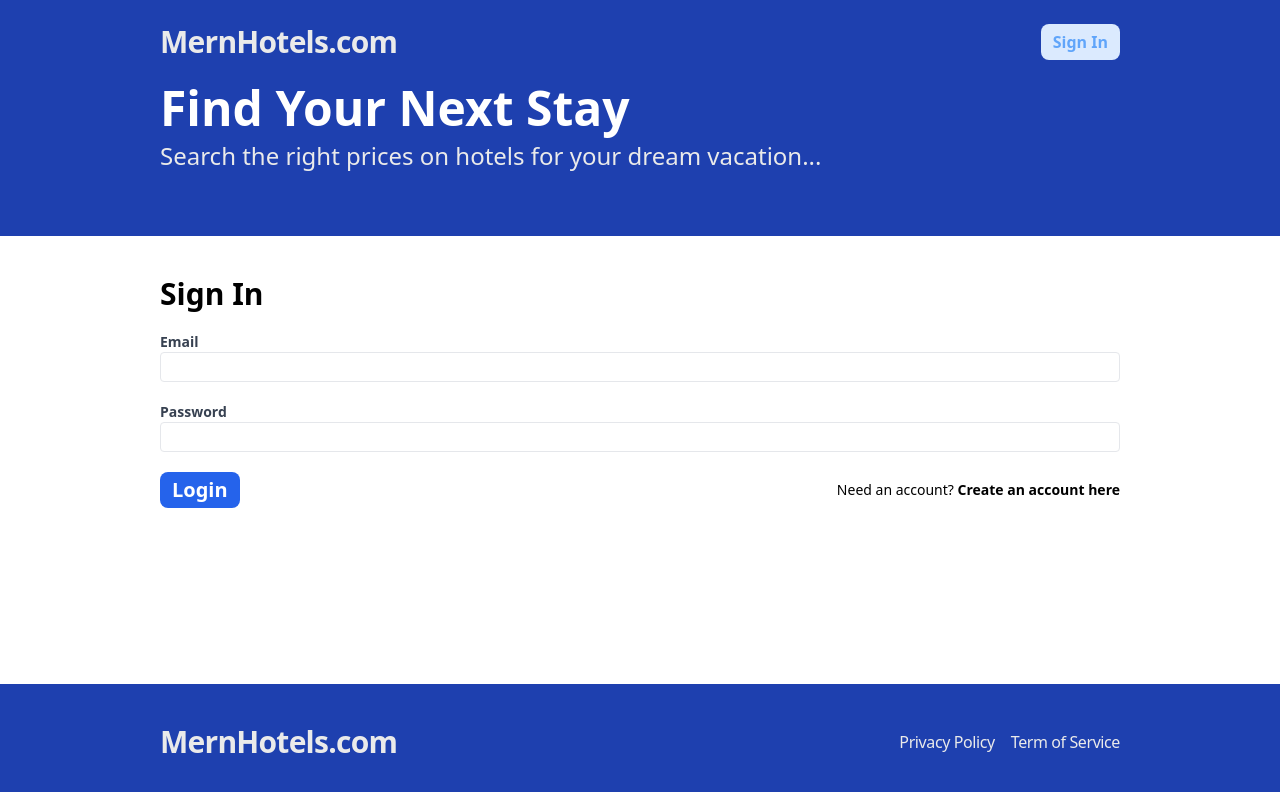
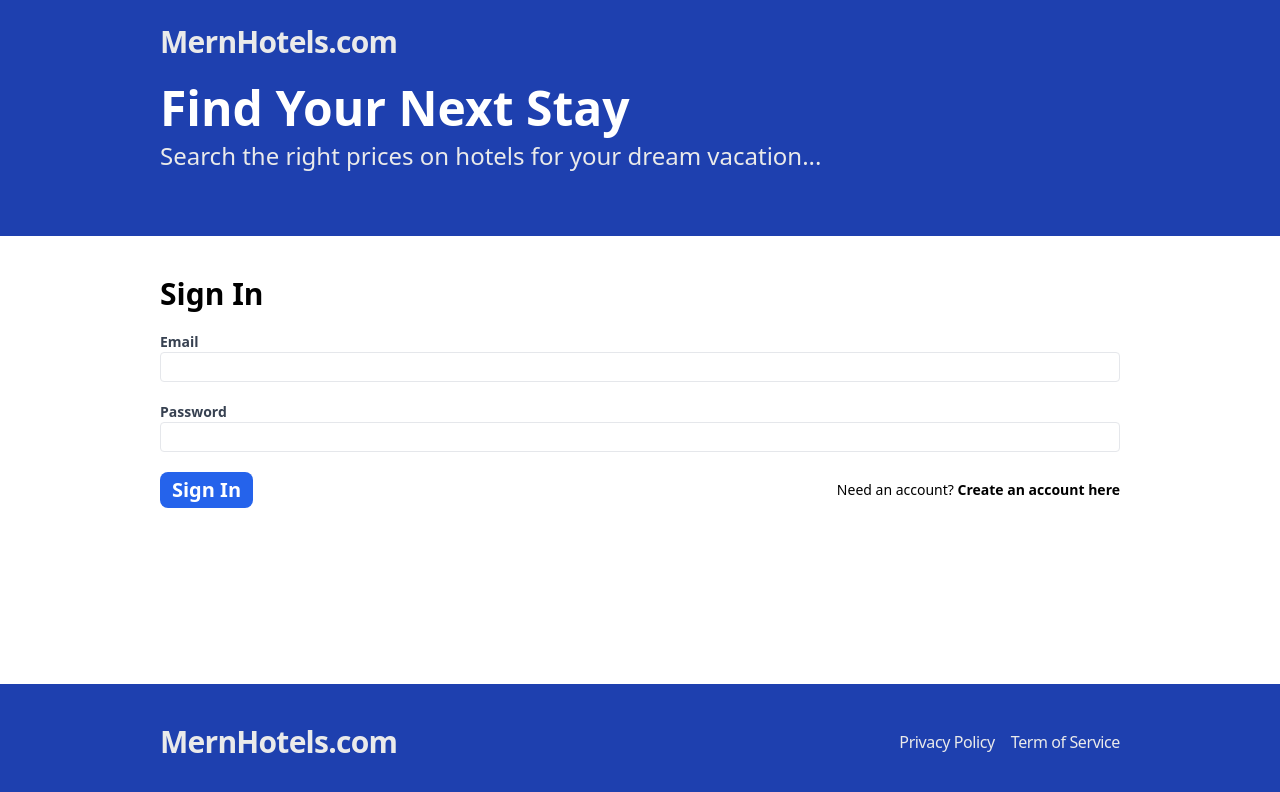
Before and after one commit to KaiIemsawat/MERN-HotelBooking, a React (Vite) app in the folder frontend/: page /sign-in in a window 1280 px wide. Shown: the top 792 px of the page. Built offline with nearby package versions, Linux system fonts and the light colour scheme; no server answers.

Commit message:
remove signin button from header if sign-in page

```diff
--- a/frontend/src/components/Header.tsx
+++ b/frontend/src/components/Header.tsx
@@ -1,10 +1,16 @@
-import { Link } from "react-router-dom";
+import { Link, useLocation } from "react-router-dom";
 
 import { useAppContext } from "../contexts/AppContext";
 import SignOutButton from "./SignOutButton";
 
 const Header = () => {
   const { isLoggedIn } = useAppContext();
+  const location = useLocation();
+
+  let urlLocation: string = location.pathname;
+
+  console.log(location.pathname);
+
   return (
     <div className="bg-blue-800 py-6">
       <div
@@ -30,7 +36,7 @@ const Header = () => {
               </Link>
               <SignOutButton />
             </>
-          ) : (
+          ) : urlLocation === "/sign-in" ? null : (
             <Link
               to="/sign-in"
               className="flex items-center rounded-lg bg-blue-100 px-3 font-bold text-blue-400 duration-300 hover:bg-blue-600 hover:text-white hover:shadow-lg"
--- a/frontend/src/pages/SignIn.tsx
+++ b/frontend/src/pages/SignIn.tsx
@@ -74,7 +74,7 @@ const SignIn = () => {
           type="submit"
           className="rounded-lg bg-blue-600 p-2 px-3 py-1 text-xl font-bold text-white duration-300 hover:bg-blue-100 hover:text-blue-400 hover:shadow-lg"
         >
-          Login
+          Sign In
         </button>
         <span className="text-sm">
           Need an account?{" "}
```
